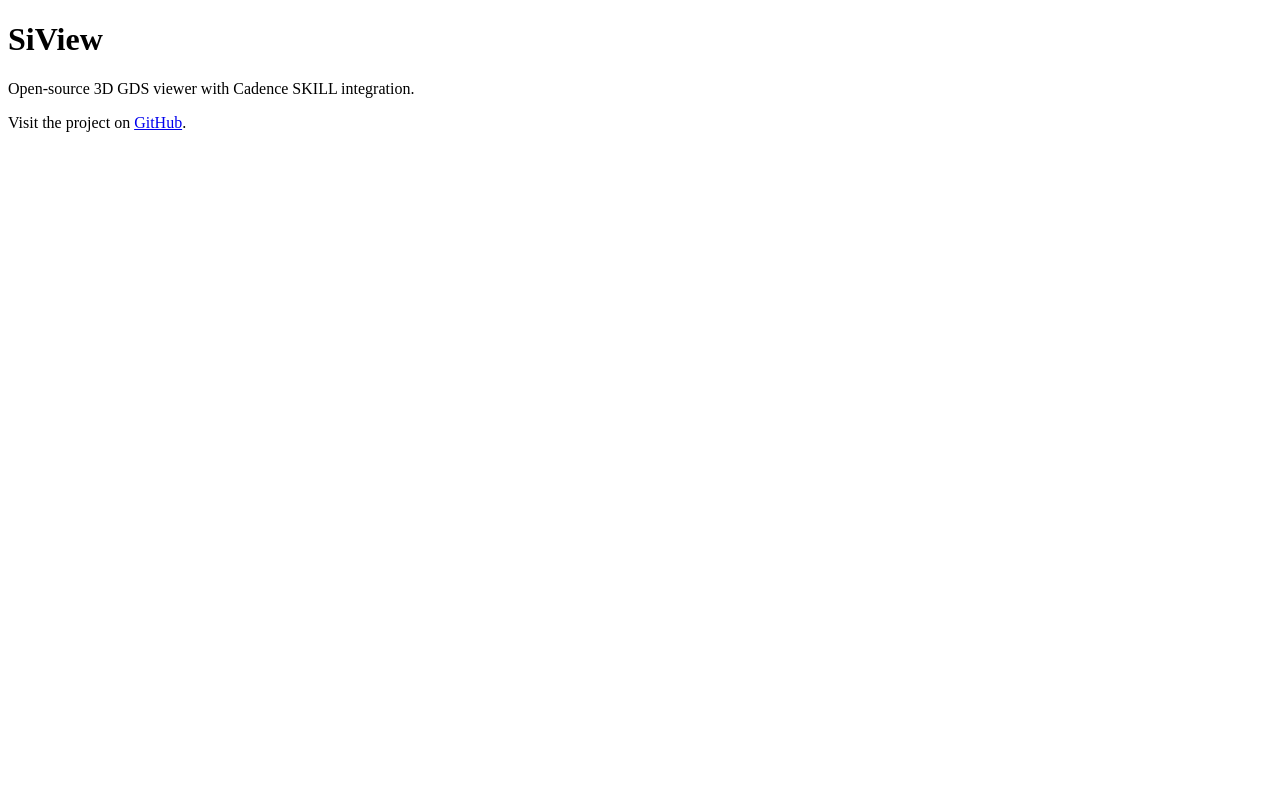
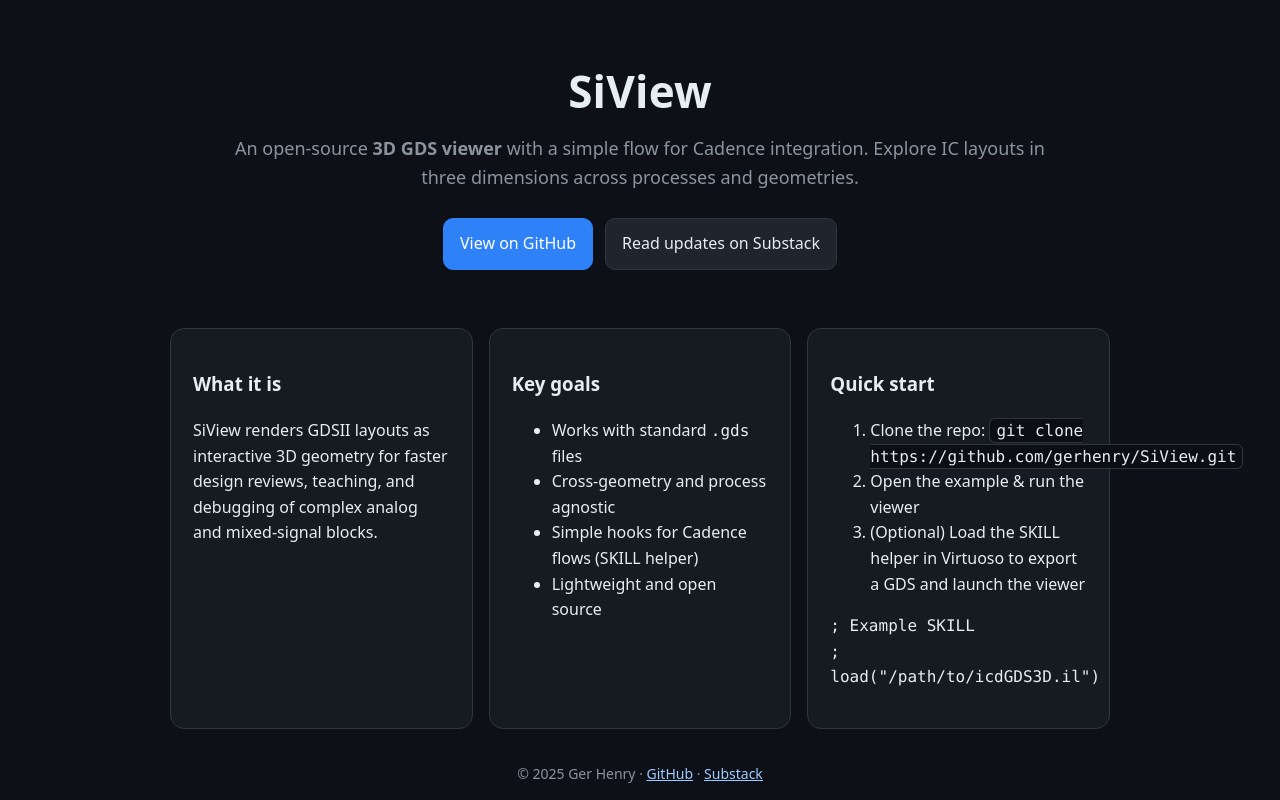
Before and after one commit to gerhenry/SiView, a plain HTML site: page index.html in a window 1280 px wide. Shown: the top 800 px of the page. Drawn offline with Linux system fonts and the light colour scheme.

Commit message:
Add polished SiView landing page

```diff
--- a/index.html
+++ b/index.html
@@ -1,4 +1,93 @@
-<!DOCTYPE html>
+<!doctype html>
+<html lang="en">
+<head>
+  <meta charset="utf-8" />
+  <meta name="viewport" content="width=device-width, initial-scale=1" />
+  <title>SiView — 3D GDS Viewer for Analog & Mixed-Signal ICs</title>
+  <meta name="description" content="SiView is an open-source 3D GDS viewer and Cadence integration helper for exploring IC layouts in three dimensions. Works across processes and geometries." />
+  <meta name="author" content="Ger Henry" />
+  <link rel="canonical" href="https://gerhenry.github.io/SiView/" />
+
+  <!-- Search bots -->
+  <meta name="robots" content="index,follow" />
+  <meta name="googlebot" content="index,follow" />
+  <meta name="theme-color" content="#0d1117" />
+
+  <!-- Open Graph -->
+  <meta property="og:title" content="SiView — 3D GDS Viewer" />
+  <meta property="og:description" content="Inspect IC layouts in 3D. Open source. Cadence-friendly." />
+  <meta property="og:type" content="website" />
+  <meta property="og:url" content="https://gerhenry.github.io/SiView/" />
+  <meta property="og:image" content="https://opengraph.githubassets.com/1/gerhenry/SiView" />
+
+  <!-- Minimal CSS -->
+  <style>
+    :root{--bg:#0d1117;--panel:#161b22;--fg:#e6edf3;--muted:#8b949e;--acc:#2f81f7;}
+    *{box-sizing:border-box} html,body{height:100%}
+    body{margin:0;font-family:system-ui,-apple-system,Segoe UI,Roboto,Ubuntu,Helvetica,Arial,sans-serif;background:var(--bg);color:var(--fg);line-height:1.6}
+    header{padding:56px 20px 24px;text-align:center}
+    h1{margin:0 0 8px;font-size:clamp(28px,4.5vw,44px);letter-spacing:.2px}
+    p.lead{margin:0 auto;color:var(--muted);max-width:820px;font-size:clamp(15px,2.2vw,18px)}
+    .wrap{max-width:980px;margin:28px auto;padding:0 20px}
+    .card{background:var(--panel);border:1px solid #30363d;border-radius:14px;padding:22px}
+    .grid{display:grid;gap:16px;grid-template-columns:repeat(auto-fit,minmax(260px,1fr))}
+    .btns{display:flex;gap:12px;justify-content:center;flex-wrap:wrap;margin:26px 0 6px}
+    a.btn{display:inline-flex;align-items:center;gap:10px;padding:12px 16px;border-radius:10px;text-decoration:none;border:1px solid #30363d;background:#1f242d;color:var(--fg)}
+    a.btn.primary{background:var(--acc);border-color:var(--acc);color:#fff}
+    a.btn:hover{filter:brightness(1.05)}
+    code,kbd{background:#0b0f14;border:1px solid #30363d;border-radius:6px;padding:2px 6px}
+    footer{margin:34px 0 50px;text-align:center;color:var(--muted);font-size:14px}
+    .mono{font-family:ui-monospace,SFMono-Regular,Menlo,Monaco,"Liberation Mono",monospace}
+  </style>
+</head>
+<body>
+  <header>
+    <h1>SiView</h1>
+    <p class="lead">An open-source <strong>3D GDS viewer</strong> with a simple flow for Cadence integration. Explore IC layouts in three dimensions across processes and geometries.</p>
+    <div class="btns">
+      <a class="btn primary" href="https://github.com/gerhenry/SiView" rel="noopener">View on GitHub</a>
+      <a class="btn" href="https://gerhenry.substack.com/" rel="noopener">Read updates on Substack</a>
+    </div>
+  </header>
+
+  <main class="wrap">
+    <div class="grid">
+      <section class="card">
+        <h3>What it is</h3>
+        <p>SiView renders GDSII layouts as interactive 3D geometry for faster design reviews, teaching, and debugging of complex analog and mixed-signal blocks.</p>
+      </section>
+
+      <section class="card">
+        <h3>Key goals</h3>
+        <ul>
+          <li>Works with standard <span class="mono">.gds</span> files</li>
+          <li>Cross-geometry and process agnostic</li>
+          <li>Simple hooks for Cadence flows (SKILL helper)</li>
+          <li>Lightweight and open source</li>
+        </ul>
+      </section>
+
+      <section class="card">
+        <h3>Quick start</h3>
+        <ol>
+          <li>Clone the repo: <code class="mono">git clone https://github.com/gerhenry/SiView.git</code></li>
+          <li>Open the example &amp; run the viewer</li>
+          <li>(Optional) Load the SKILL helper in Virtuoso to export a GDS and launch the viewer</li>
+        </ol>
+        <p class="mono">; Example SKILL<br>
+        ; load("/path/to/icdGDS3D.il")</p>
+      </section>
+    </div>
+  </main>
+
+  <footer>
+    © <span id="y"></span> Ger Henry · <a href="https://github.com/gerhenry/SiView" style="color:#9ecbff">GitHub</a>
+    · <a href="https://gerhenry.substack.com/" style="color:#9ecbff">Substack</a>
+  </footer>
+
+  <script>document.getElementById('y').textContent=new Date().getFullYear()</script>
+</body>
+</html><!DOCTYPE html>
 <html>
 <head>
   <meta charset="UTF-8">
```
